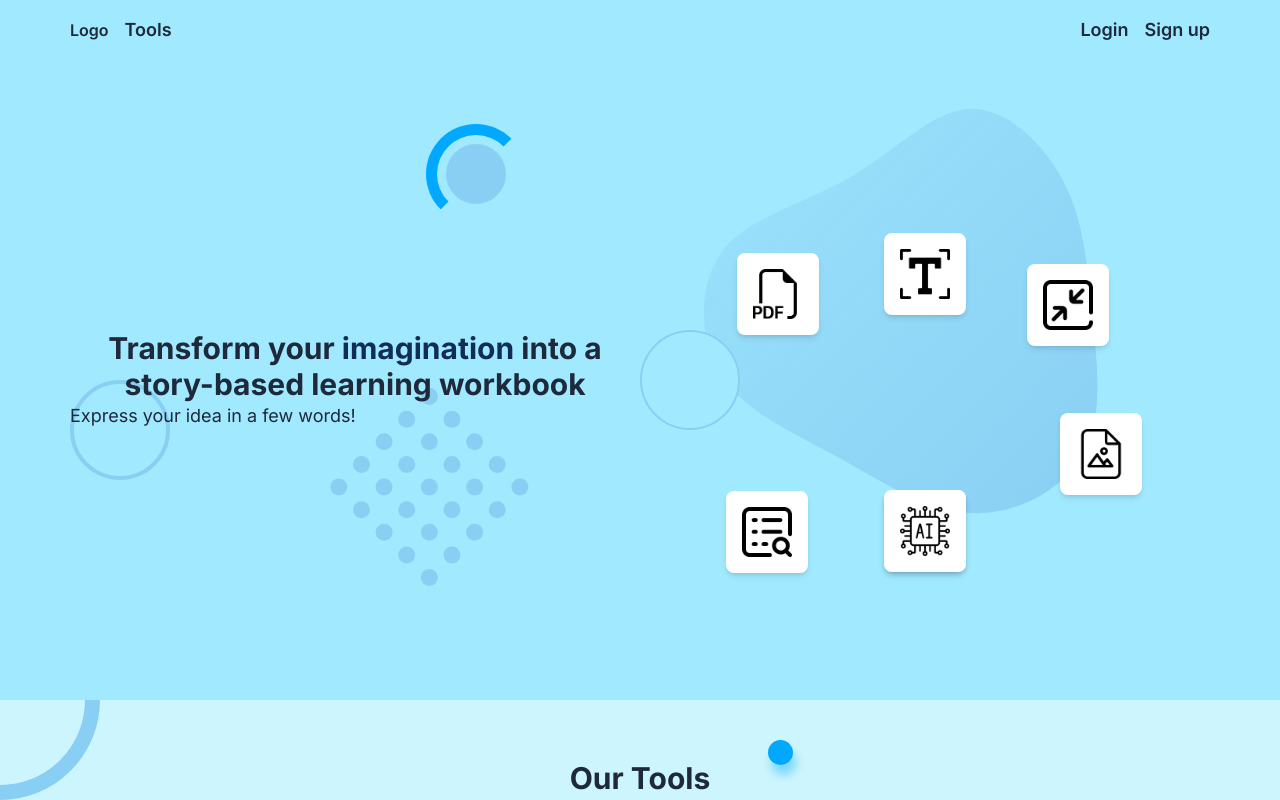
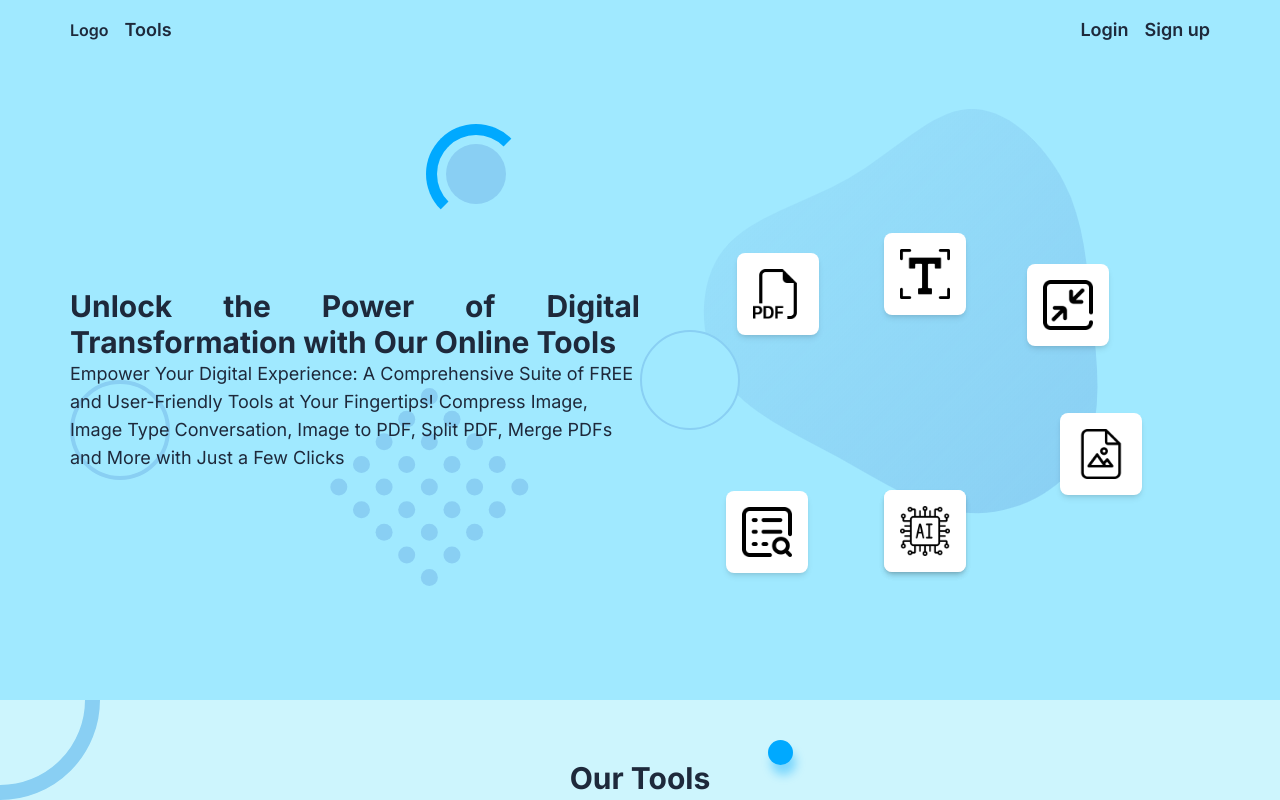
Before and after one commit to Abdul-Wahab-dev/ai-project, a Next.js app: page / in a window 1280 px wide. Shown: the top 800 px of the page. Built offline with nearby package versions, Linux system fonts and the light colour scheme.

Commit message:
writing content

```diff
--- a/app/(components)/landing/hero/index.tsx
+++ b/app/(components)/landing/hero/index.tsx
@@ -37,21 +37,23 @@ const HeroSection = () => {
               </div>
             </div>
             <div className="z-50">
-              <Heading
-                classes={"text-3xl font-bold text-slate-800 z-20"}
-                delay={0.25}
+              <h1
+                className={
+                  "text-3xl font-bold text-slate-800 z-20 text-justify"
+                }
               >
-                Transform your{" "}
-                <span className="text-space-cadet">imagination </span> into a
-                story-based learning workbook
-              </Heading>
-              <Paragraph classes="text-slate-800 text-lg z-20" delay={0.5}>
-                Express your idea in a few words!{" "}
-              </Paragraph>
+                Unlock the Power of Digital Transformation with Our Online Tools
+              </h1>
+              <p className="text-slate-800 text-lg z-20">
+                Empower Your Digital Experience: A Comprehensive Suite of FREE
+                and User-Friendly Tools at Your Fingertips! Compress Image,
+                Image Type Conversation, Image to PDF, Split PDF, Merge PDFs and
+                More with Just a Few Clicks
+              </p>
             </div>
           </div>
 
-          <div className="flex-1 relative w-full lg:h-full h-[300px] overflow-hidden">
+          <div className="flex-1 relative w-full lg:h-full  h-[300px] overflow-hidden">
             <div className="overflow-hidden bg-white p-4 rounded-lg flex justify-center items-center w-auto absolute shadow-md cursor-pointer left-0 lg:left-[17%]  moveUpDownPdf z-20">
               <FramerImage delay={0.25}>
                 <Image
```
